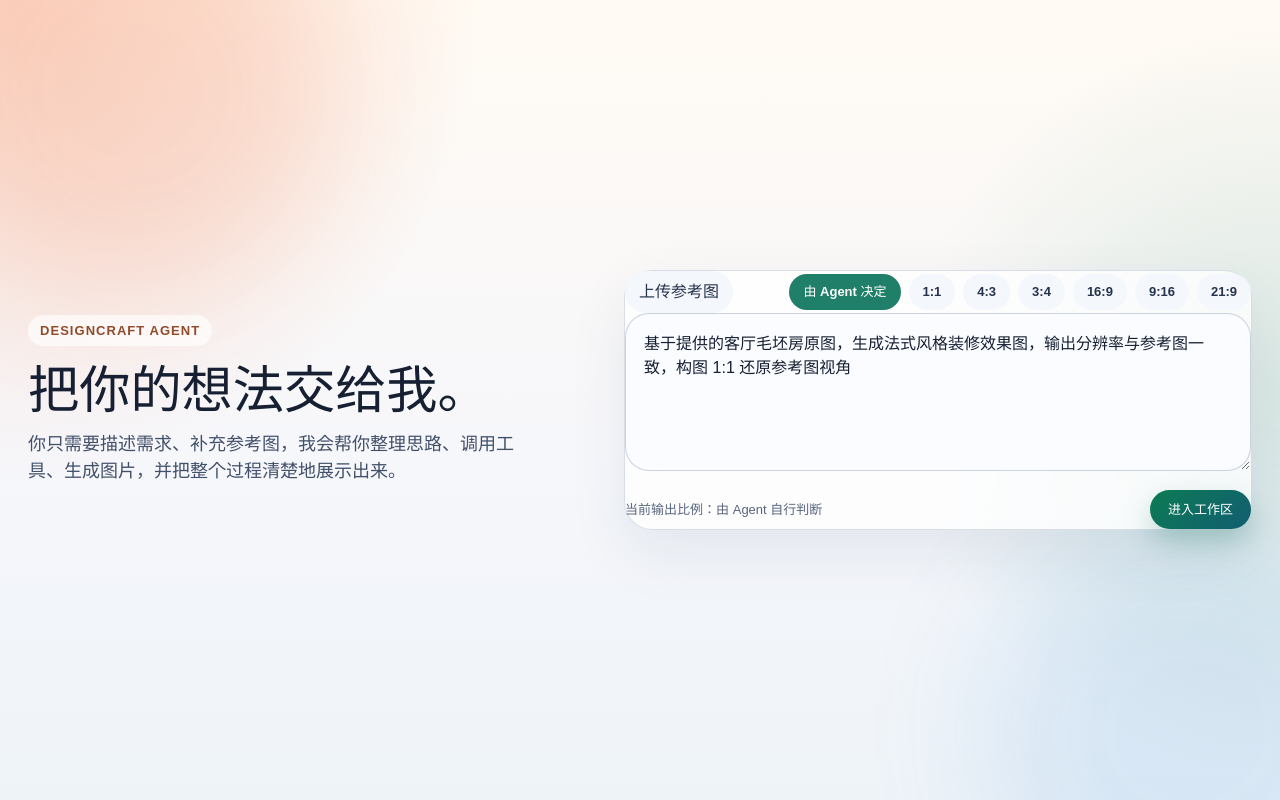
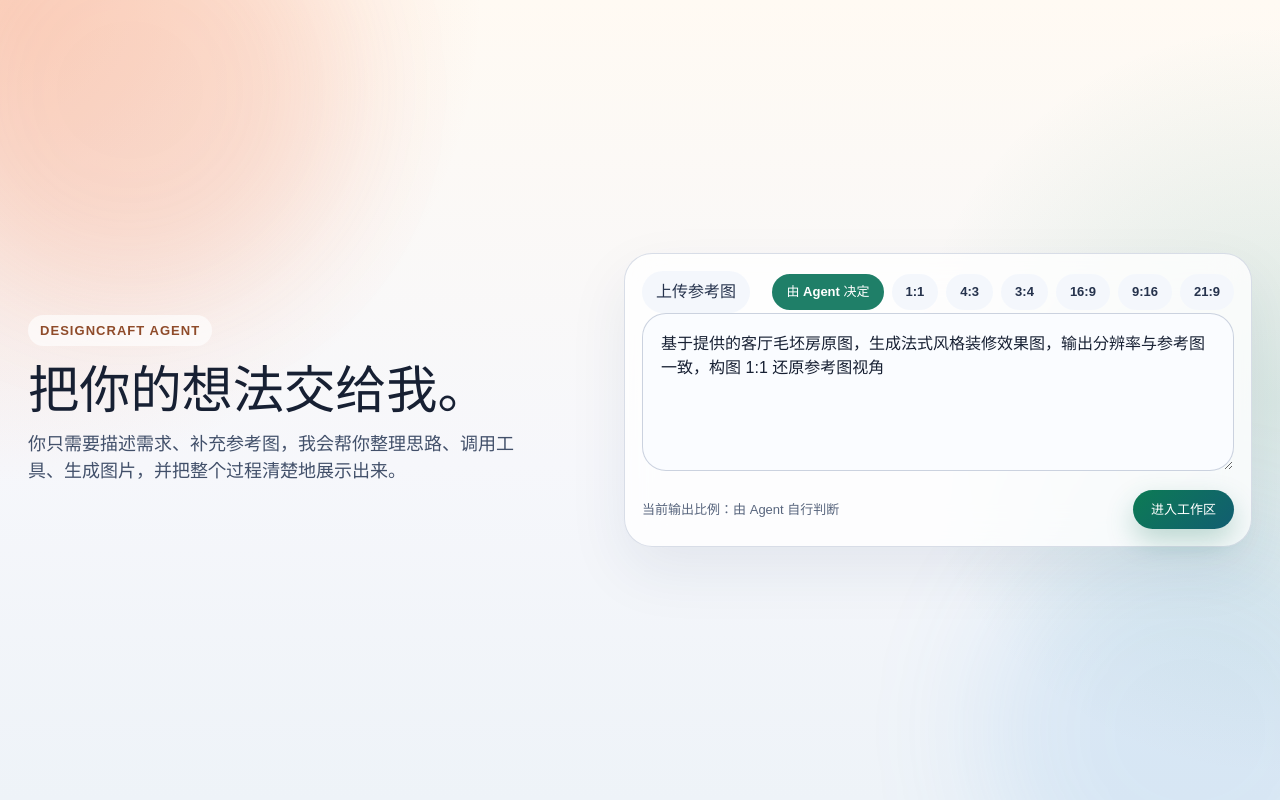
Before and after one commit to Simon0627/design-craft, a Vue app in the folder frontend/: page / in a window 1280 px wide. Built offline with nearby package versions, Linux system fonts and the light colour scheme; the HTML template or start-up script is replaced by a standard one.

Commit message:
style(frontend): polish workspace presentation

```diff
--- a/frontend/src/style.css
+++ b/frontend/src/style.css
@@ -154,6 +154,11 @@ a {
   box-shadow: 0 24px 60px rgba(30, 46, 84, 0.08);
   backdrop-filter: blur(18px);
 }
+
+.composer-card {
+  padding: 17px;
+}
+
 
 .conversation-screen {
   display: grid;
```
